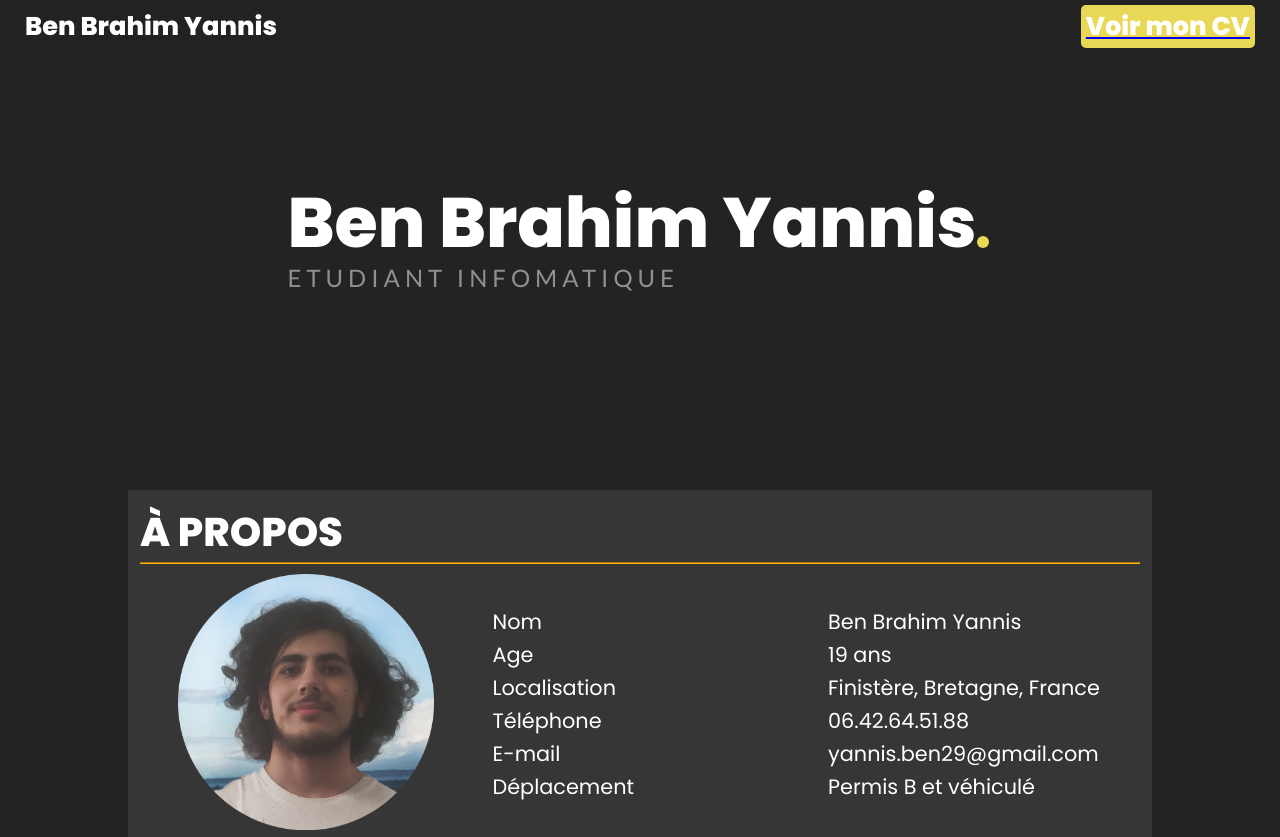
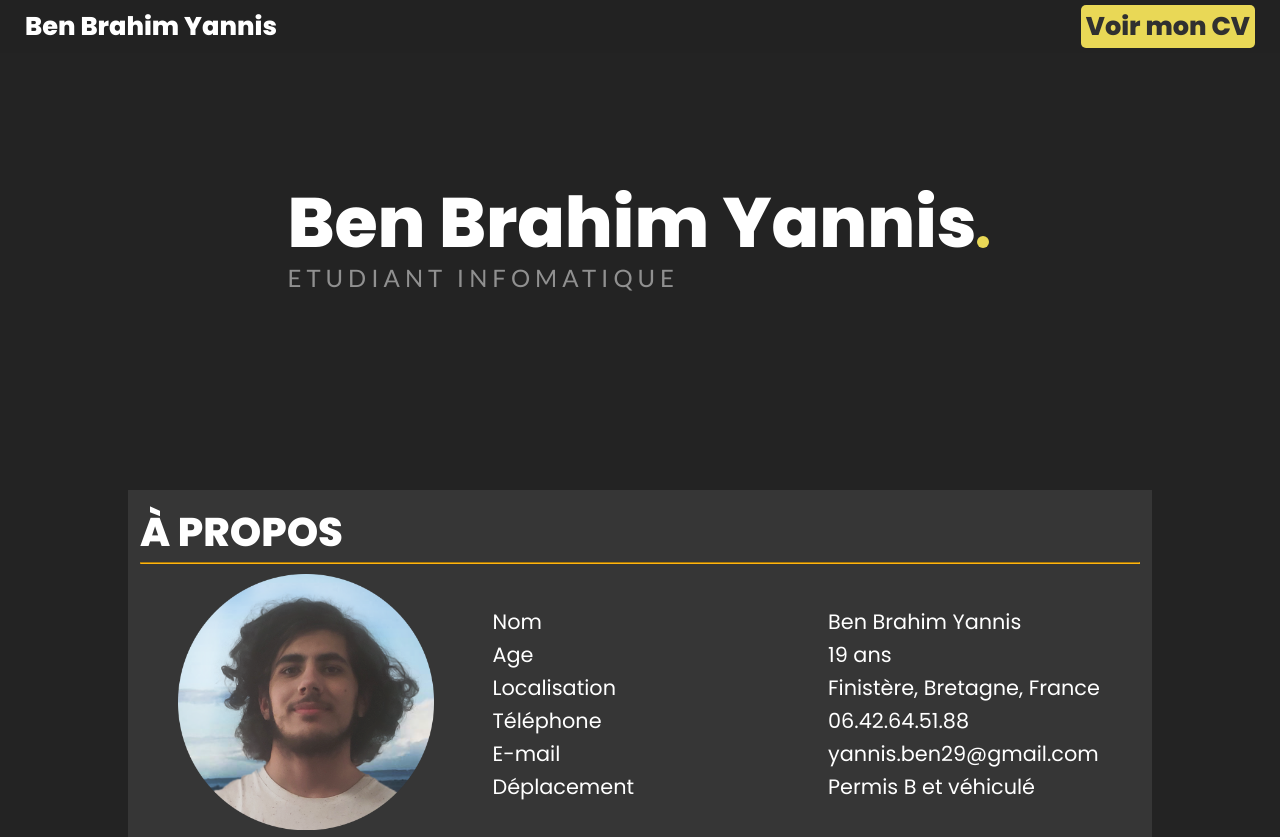
Before and after one commit to yannbenbrahim/yannbenbrahim.github.io, a plain HTML site: page index.html in a window 1280 px wide. Shown: the top 837 px of the page. Drawn offline with Linux system fonts and the light colour scheme.

Commit message:
ouiouiouioui

```diff
--- a/style.css
+++ b/style.css
@@ -226,14 +226,22 @@ nav h2 {
 }
 
 nav a h2 {
-    color: white;
+    color: rgb(48, 48, 48);
     font-family: "Poppins";
     background-color: #e9d856;
     border-radius: 5px;
     margin: 5px 25px;
     padding: 2px 5px;
     font-size: 1.6em;
+    text-decoration: none;
 }
+nav a:visited{
+    text-decoration: none;
+}
+nav a:link{
+    text-decoration: none;
+}
+
 
 /*Nav*/
 /*A propos*/
```
